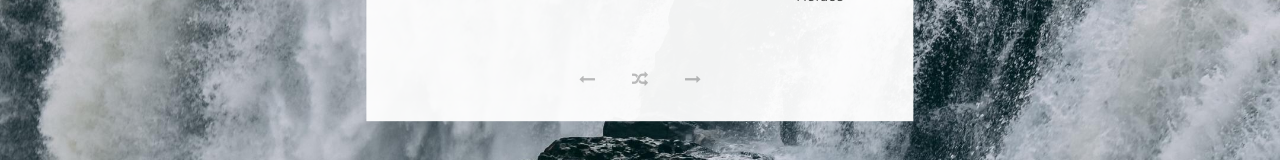
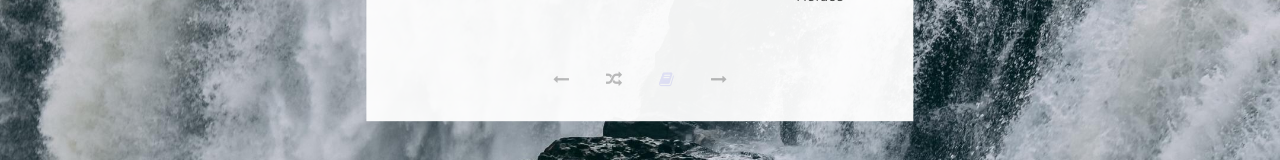
Before and after one commit to eugeniosaintemarie/quotes, a plain HTML site: page index.html in a window 1280 px wide. Shown: the part 408-568 px from the top of the page. Drawn offline with nearby package versions, Linux system fonts and the light colour scheme.

Commit message:
Update index.html

```diff
--- a/index.html
+++ b/index.html
@@ -47,10 +47,13 @@
             <button class="previous" style="margin-right: 25px">
               <i class="fa fa-long-arrow-left" aria-hidden="true"></i>
             </button>
-            <button class="random">
+            <button class="random"style="margin-right: 25px">
               <i class="fa fa-random" aria-hidden="true"></i>
             </button>
-            <button class="next" style="margin-left: 25px">
+            <button class="all"style="margin-right: 25px">
+              <a href="../quotes.txt" target="_blank"><i class="fa fa-book" aria-hidden="true"></i></a>
+            </button>
+            <button class="next" style="margin-left: 0px">
               <i class="fa fa-long-arrow-right" aria-hidden="true"></i>
             </button>
           </div>
```
